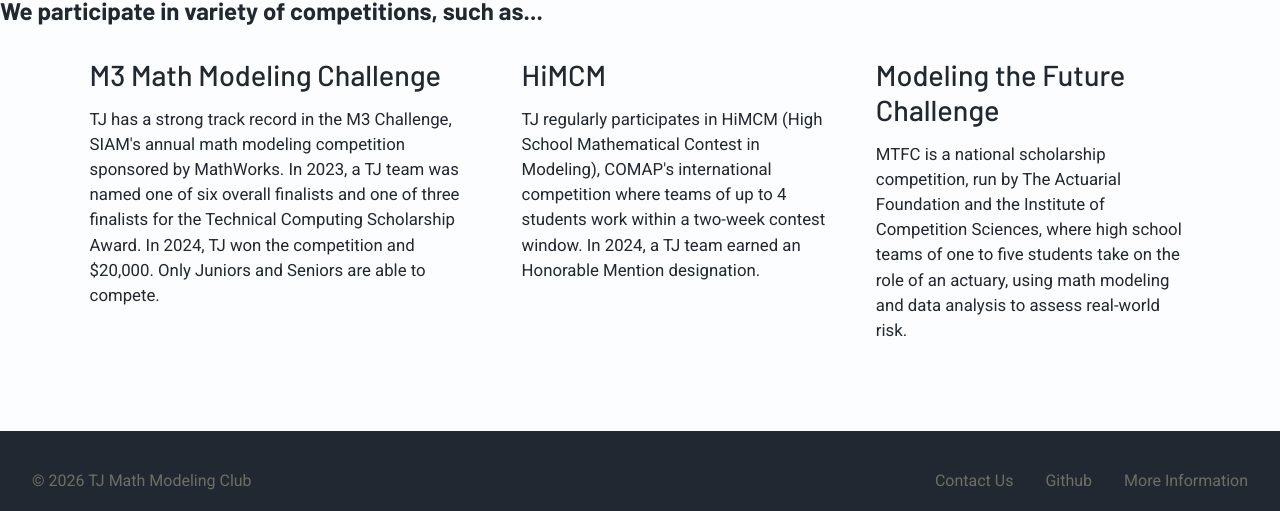
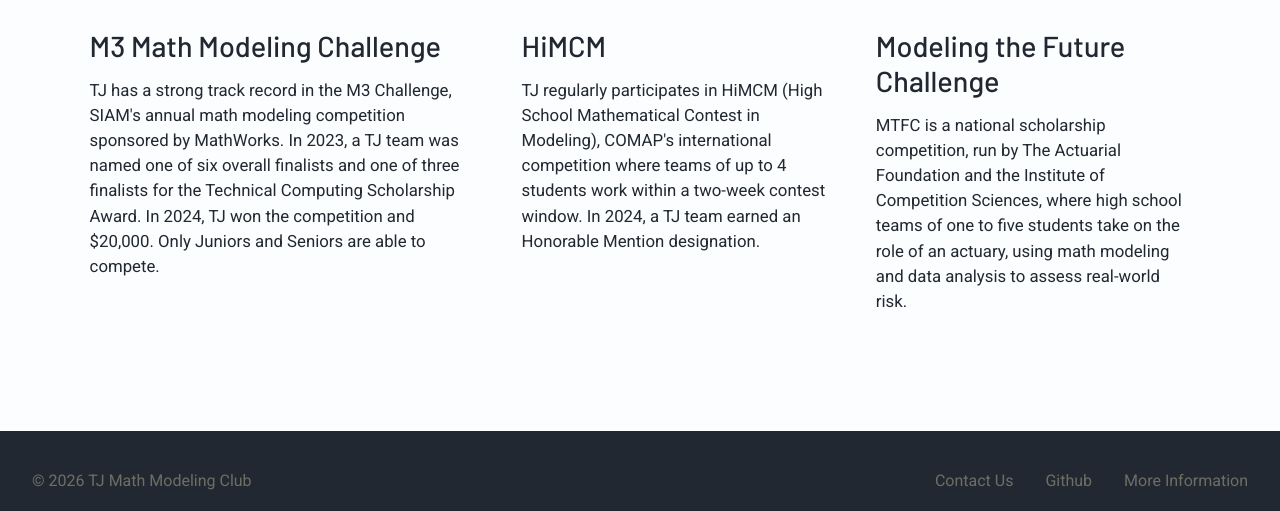
Before and after one commit to tjmmc/tjmmc, a Jekyll site: the page built from pages/competition.html, in a window 1280 px wide, cut to the strip 389-900 px from the top of the page. Built offline with Jekyll 4.4.1, drawn with Linux system fonts in a browser that asks for light colours; some web fonts are replaced.

Commit message:
Update competition.html
got rid of header loooked weird - Neil

```diff
--- a/pages/competition.html
+++ b/pages/competition.html
@@ -16,9 +16,6 @@
         <h1>Competitions</h1>
     </div>
 </div>
-
-<!-- FILL: intro line above the blurb columns -->
-<h2 class="Blurbs-heading">We participate in variety of competitions, such as...</h2>
 
 <!-- Three side-by-side columns. Add or remove .Blurb blocks as needed. -->
 <section class="Blurbs">
```
